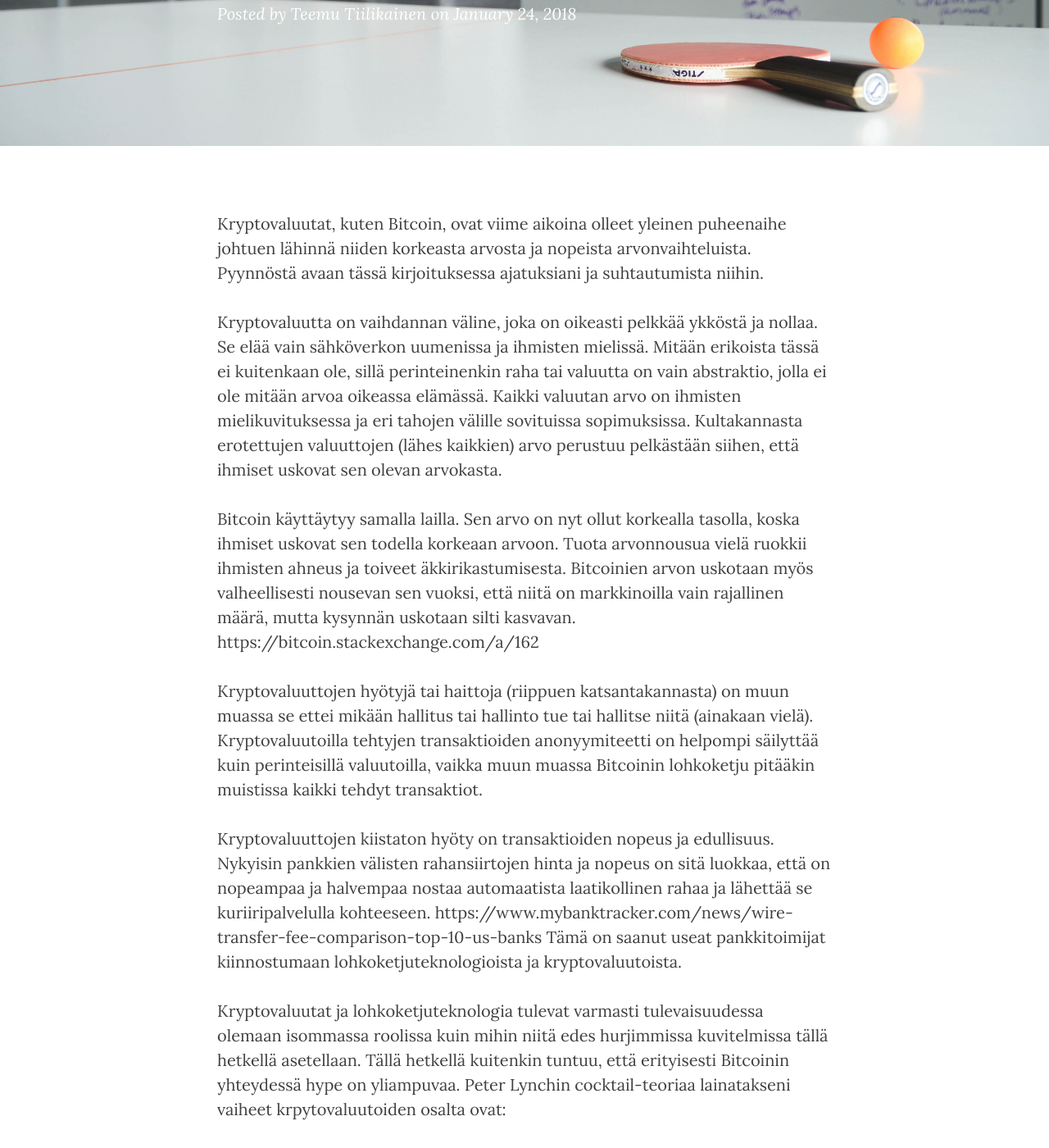
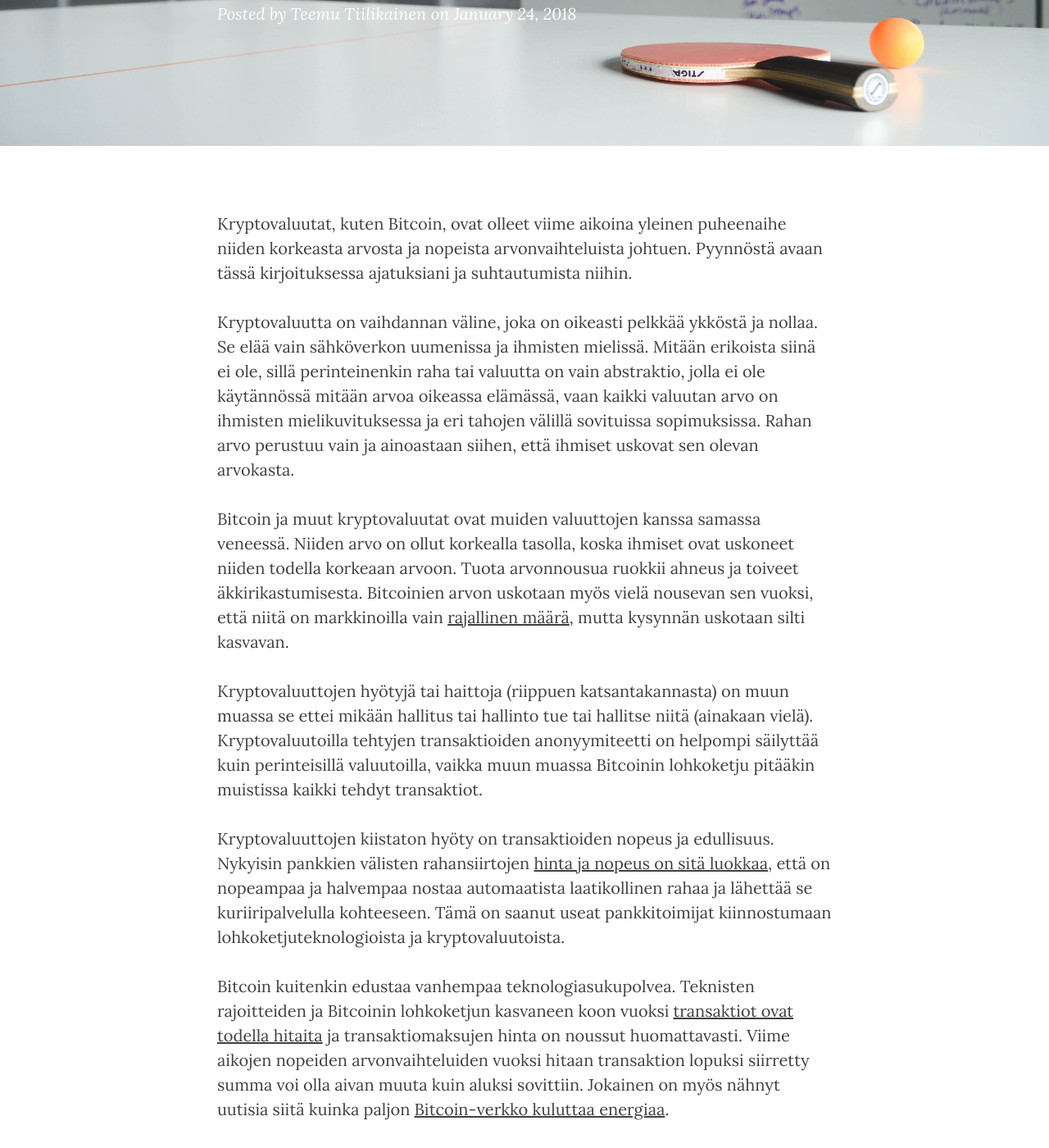
Before and after one commit to varmais/varmais.github.io, a Jekyll site: the page built from _posts/2018-01-24-kryptovaluutat-ja-bitcoin.markdown, in a window 1280 px wide and 1400 px high, scrolled down 295 px. Shown: the whole window at 82% size. Built offline with Jekyll 4.4.1, drawn with Linux system fonts in a browser that asks for light colours; nearby versions of some CDN libraries; some of the changed text lies outside the part shown.

Commit message:
Update 2018-01-24-kryptovaluutat-ja-bitcoin.markdown

```diff
--- a/_posts/2018-01-24-kryptovaluutat-ja-bitcoin.markdown
+++ b/_posts/2018-01-24-kryptovaluutat-ja-bitcoin.markdown
@@ -5,46 +5,48 @@
 date: 2018-01-24 14:16:16.000000000 +02:00
 ---
 
-Kryptovaluutat, kuten Bitcoin, ovat viime aikoina olleet yleinen puheenaihe johtuen lähinnä niiden korkeasta arvosta ja nopeista arvonvaihteluista. Pyynnöstä avaan tässä kirjoituksessa ajatuksiani ja suhtautumista niihin.
+Kryptovaluutat, kuten Bitcoin, ovat olleet viime aikoina yleinen puheenaihe niiden korkeasta arvosta ja nopeista arvonvaihteluista johtuen. Pyynnöstä avaan tässä kirjoituksessa ajatuksiani ja suhtautumista niihin.
 
-Kryptovaluutta on vaihdannan väline, joka on oikeasti pelkkää ykköstä ja nollaa. Se elää vain sähköverkon uumenissa ja ihmisten mielissä. Mitään erikoista tässä ei kuitenkaan ole, sillä perinteinenkin raha tai valuutta on vain abstraktio, jolla ei ole mitään arvoa oikeassa elämässä. Kaikki valuutan arvo on ihmisten mielikuvituksessa ja eri tahojen välille sovituissa sopimuksissa. Kultakannasta erotettujen valuuttojen (lähes kaikkien) arvo perustuu pelkästään siihen, että ihmiset uskovat sen olevan arvokasta.
+Kryptovaluutta on vaihdannan väline, joka on oikeasti pelkkää ykköstä ja nollaa. Se elää vain sähköverkon uumenissa ja ihmisten mielissä. Mitään erikoista siinä ei ole, sillä perinteinenkin raha tai valuutta on vain abstraktio, jolla ei ole käytännössä mitään arvoa oikeassa elämässä, vaan kaikki valuutan arvo on ihmisten mielikuvituksessa ja eri tahojen välillä sovituissa sopimuksissa. Rahan arvo perustuu vain ja ainoastaan siihen, että ihmiset uskovat sen olevan arvokasta.
 
-Bitcoin käyttäytyy samalla lailla. Sen arvo on nyt ollut korkealla tasolla, koska ihmiset uskovat sen todella korkeaan arvoon. Tuota arvonnousua vielä ruokkii ihmisten ahneus ja toiveet äkkirikastumisesta. Bitcoinien arvon uskotaan myös valheellisesti nousevan sen vuoksi, että niitä on markkinoilla vain rajallinen määrä, mutta kysynnän uskotaan silti kasvavan. https://bitcoin.stackexchange.com/a/162
+Bitcoin ja muut kryptovaluutat ovat muiden valuuttojen kanssa samassa veneessä. Niiden arvo on ollut korkealla tasolla, koska ihmiset ovat uskoneet niiden todella korkeaan arvoon. Tuota arvonnousua ruokkii ahneus ja toiveet äkkirikastumisesta. Bitcoinien arvon uskotaan myös vielä nousevan sen vuoksi, että niitä on markkinoilla vain [rajallinen määrä](https://bitcoin.stackexchange.com/a/162), mutta kysynnän uskotaan silti kasvavan.
 
 Kryptovaluuttojen hyötyjä tai haittoja (riippuen katsantakannasta) on muun muassa se ettei mikään hallitus tai hallinto tue tai hallitse niitä (ainakaan vielä). Kryptovaluutoilla tehtyjen transaktioiden anonyymiteetti on helpompi säilyttää kuin perinteisillä valuutoilla, vaikka muun muassa Bitcoinin lohkoketju pitääkin muistissa kaikki tehdyt transaktiot.
 
-Kryptovaluuttojen kiistaton hyöty on transaktioiden nopeus ja edullisuus. Nykyisin pankkien välisten rahansiirtojen hinta ja nopeus on sitä luokkaa, että on nopeampaa ja halvempaa nostaa automaatista laatikollinen rahaa ja lähettää se kuriiripalvelulla kohteeseen. https://www.mybanktracker.com/news/wire-transfer-fee-comparison-top-10-us-banks Tämä on saanut useat pankkitoimijat kiinnostumaan lohkoketjuteknologioista ja kryptovaluutoista.
+Kryptovaluuttojen kiistaton hyöty on transaktioiden nopeus ja edullisuus. Nykyisin pankkien välisten rahansiirtojen [hinta ja nopeus on sitä luokkaa](https://www.mybanktracker.com/news/wire-transfer-fee-comparison-top-10-us-banks), että on nopeampaa ja halvempaa nostaa automaatista laatikollinen rahaa ja lähettää se kuriiripalvelulla kohteeseen. Tämä on saanut useat pankkitoimijat kiinnostumaan lohkoketjuteknologioista ja kryptovaluutoista.
 
-Kryptovaluutat ja lohkoketjuteknologia tulevat varmasti tulevaisuudessa olemaan isommassa roolissa kuin mihin niitä edes hurjimmissa kuvitelmissa tällä hetkellä asetellaan. Tällä hetkellä kuitenkin tuntuu, että erityisesti Bitcoinin yhteydessä hype on yliampuvaa. Peter Lynchin cocktail-teoriaa lainatakseni vaiheet krpytovaluutoiden osalta ovat:
+Bitcoin kuitenkin edustaa vanhempaa teknologiasukupolvea. Teknisten rajoitteiden ja Bitcoinin lohkoketjun kasvaneen koon vuoksi [transaktiot ovat todella hitaita](https://blockchain.info/charts/avg-confirmation-time?daysAverageString=7&timespan=2years) ja transaktiomaksujen hinta on noussut huomattavasti. Viime aikojen nopeiden arvonvaihteluiden vuoksi hitaan transaktion lopuksi siirretty summa voi olla aivan muuta kuin aluksi sovittiin. Jokainen on myös nähnyt uutisia siitä kuinka paljon [Bitcoin-verkko kuluttaa energiaa](https://www.tekniikkatalous.fi/tekniikka/ict/bitcoin-rikkoo-ennatyksia-laskentaverkko-kuluttaa-sahkoa-saman-verran-kuin-olkiluoto-1-ja-2-tuottavat-vuodessa-6685414).
 
-1. Bileissä kukaan ei mainitse kryptovaluuttoja. Ainoastaan paatuneimmat nörtit ja futuristit puhuvat niistä keskenään, mutta yleisesti heidät leimataan nörteiksi jotka eivät ymmärrä oikeasta taloudesta mitään.
-2. Kryptovaluutat ehkä jo tunnetaan nimeltä, mutta niitä pidetään vaikeina sekä riskaabeleina sijoituskohteina, ja vain muutamat ovat kiinnostuneita niistä.
+Kryptovaluutat ja lohkoketjuteknologia tulevat tulevaisuudessa olemaan isommassa roolissa, kuin mihin niitä edes hurjimmissa kuvitelmissa tällä hetkellä asetellaan. Nyt kuitenkin tuntuu, että erityisesti Bitcoiniin liittyvä hype on yliampuvaa. Peter Lynchin cocktail-teoriaa lainatakseni vaiheet krpytovaluuttojen arvonkehitykseen ovat:
+
+1. Bileissä kukaan ei mainitse kryptovaluuttoja. Ainoastaan paatuneimmat nörtit ja futuristit puhuvat niistä keskenään, mutta yleisesti heidät leimataan nörteiksi, jotka eivät ymmärrä oikeasta taloudesta mitään.
+
+2. Kryptovaluutat ehkä jo tunnetaan nimeltä, mutta niitä pidetään vaikeina sekä riskaabeleina sijoituskohteina ja vain muutamat ovat kiinnostuneita niistä.
+
 3. Kryptovaluutat ovat yleinen sijoituskohde, ja maallikot hakevat niistä tietoa ja kyselevät ammattilaisilta mihin niistä kannattaa sijoittaa.
-4. Maallikot jakavat kryptovaluuttoihin liittyviä ohjeita. Hammaslääkäreitäkin kiinnostaa kryptovaluutat. Tässä kohtaa markkinat ovat yleensä korkeimmillaan.
+
+4. Maallikot jakavat kryptovaluuttoihin liittyviä ohjeita myös asiantuntijoille. Hammaslääkäreitäkin kiinnostaa kryptovaluutat. Tässä kohtaa markkinat ovat yleensä korkeimmillaan.
 
 Jokainen voi edellä luetelluista esimerkeistä ja työpaikan lounaskeskusteluista päätellä, mitä ajanjaksoa tällä hetkellä eletään.
 
-Bitcoin edustaa vanhempaa teknologiasukupolvea. Tämän ja sen lohkoketjun suuren koon vuoksi transaktiot ovat todella hitaita ja transaktiomaksujen hinta on noussut huomattavasti. https://blockchain.info/charts/avg-confirmation-time?daysAverageString=7&timespan=2years Viime aikojen nopeiden arvonvaihteluiden vuoksi hitaan transaktion lopuksi siirretty summa voi olla aivan muuta kuin aluksi sovittiin. Jokainen on myös varmasti nähnyt uutisia siitä kuinka paljon Bitcoin-verkko kuluttaa energiaa. https://www.tekniikkatalous.fi/tekniikka/ict/bitcoin-rikkoo-ennatyksia-laskentaverkko-kuluttaa-sahkoa-saman-verran-kuin-olkiluoto-1-ja-2-tuottavat-vuodessa-6685414
+### Pakko saada kryptovaluuttoja
 
-Pakko saada kryptovaluuttoja
+Bitcoinien arvo tulee varmasti vielä nousemaan lyhyellä aikavälillä, jossei muuten niin ihmisten ahneuden vuoksi. Jos sinun on kuitenkin aivan pakko päästä kryptovaluuttoihin mukaan, on jo nyt olemassa parempia ja kestävämpiä vaihtoehtoja pidemmällä tähtäimellä toimivalle sijoittajalle.
 
-Bitcoinien arvo tulee varmasti vielä nousemaan lyhyellä aikavälillä (lähinnä ihmisten ahneuden vuoksi), mutta jo nyt on olemassa parempia ja kestävämpiä vaihtoehtoja pidemmällä tähtäimellä toimivalle sijoittajalle.
+**Ethereum**
+Jos haluat oikeasti *käyttää* kryptovaluuttaa, valitse Ethereum. Sen uudistettu teknologia tekee siitä nopeamman ja halvemman kuin Bitcoin. Ethereumkin tulee jossain vaiheessa [törmäämään skaalausongelmiin](https://medium.com/@teempai/directory-of-alternative-cryptoeconomic-networks-and-why-they-matter-8448e22168a), mutta tuo hetki ei ole aivan heti käsillä.
 
-Ethereum
-Jos haluat oikeasti käyttää kryptovaluuttaa, valitse Ethereum. Sen uudistettu teknologia tekee siitä nopeamman ja halvemman kuin Bitcoin. Ethereumkin tulee jossain vaiheessa törmäämään skaalausongelmiin, mutta it is not this day.
-https://medium.com/@teempai/directory-of-alternative-cryptoeconomic-networks-and-why-they-matter-8448e22168a
+**Ripple**
+Mielestäni tällä hetkellä paras sijoituskohde kryptovaluutoista. Käyttäjinä on suuria pankkeja muun muassa Aasiasta ja jenkeistä. Sen sijaan että Ripple olisi todella desentralisoitu kuten Bitcoin, se on yksityisesti omistettu. Tämä mahdollistaa nopeammat päivitykset, eikä Ripplessä pitäisi syntyä kiistoja teknologiasta. Ilmeisesti Ripplen louhintaankin on vielä järkevää osallistua.
 
-Ripple
-Mielestäni tällä hetkellä paras sijoituskohde kryptovaluutoista. Käyttäjinä suuria pankkeja muun muassa Aasiasta ja jenkeistä. Sen sijaan että Ripple olisi todella desentralisoitu, se on yksityisesti omistettu, mikä mahdollistaa nopeammat päivitykset. Ilmeisesti vielä louhintaankin on järkevää osallistua.
+**Litecoin**
+Hyvin samanlainen kuin Bitcoin, mutta mainostaa itseään neljä kertaa paremmaksi. Eli Litecoineja on markkinoilla neljä kertaa enemmän ja transaktiot ovat neljä kertaa nopeampia.
 
-Litecoin
-Hyvin samanlainen kuin Bitcoin, mutta mainostaa itseään neljä kertaa paremmaksi kuin Bitcoin. Eli Litecoineja on markkinoilla neljä kertaa enemmän ja transaktiot ovat neljä kertaa nopeampia.
+**M**onero
+Rikollisiin toimiin huomattavasti parempi vaihtoehto kuin Bitcoin, koska transaktiot ovat privaatteja. Näin muilla käyttäjillä ei ole tiedossa mitä transaktioita on toteutettu.
 
-Monero
-Rikollisiin toimiin huomattavasti parempi vaihtoehto kuin Bitcoin, koska transaktiot ovat privaatteja.
-
-Yleisesti ottaen kryptovaluuttoihin sijoittamiseen pätee sama lainalaisuus kuin muuhunkin sijoitustoimintaan: Jos se kuulostaa liian hyvältä ollakseen totta, se todennäköisesti myös on.
+Yleisesti ottaen kryptovaluuttoihin sijoittamiseen pätee sama lainalaisuus kuin muuhunkin sijoitustoimintaan: *Jos se kuulostaa liian hyvältä ollakseen totta, se todennäköisesti myös on.*
 
 Kun lähdet sijoittamaan uuteen kohteeseen, kannattaa perehtyä tarkoin olemassa olevaan taustamateriaaliin ja mahdollisuuksien mukaan keskustella alan asiantuntijoiden kanssa. Tuotteen laatu ja kilpailutilanne on hyvä selvittää ja pohtia kenellä on päätäntävalta tuotteeseen ja sen tulevaisuuteen, sekä kuinka paljon luotat näihin tahoihin. Myös käyttämäsi kauppapaikan ja sen raportointimenetelmien luotettavuuden selvittäminen kannattaa.
 
-Tärkein neuvo kryptovaluuttojen kaltaisten korkeiden riskien sijoituskohteisiin on: älä sijoita sitä mitä taloutesi ei kestä menettää.
+Tärkein neuvo kryptovaluuttojen kaltaisten korkeiden riskien sijoituskohteisiin on: *älä sijoita sitä mitä taloutesi ei kestä menettää*.
```
